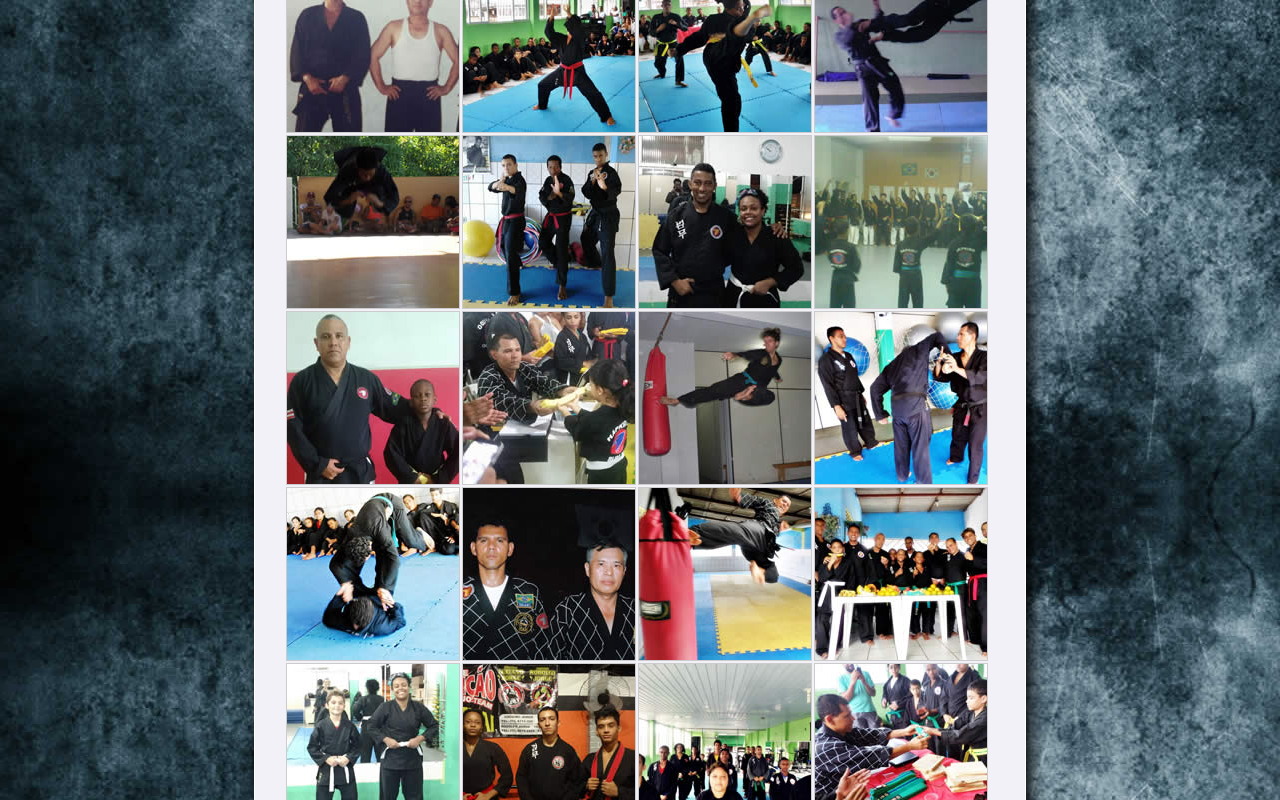
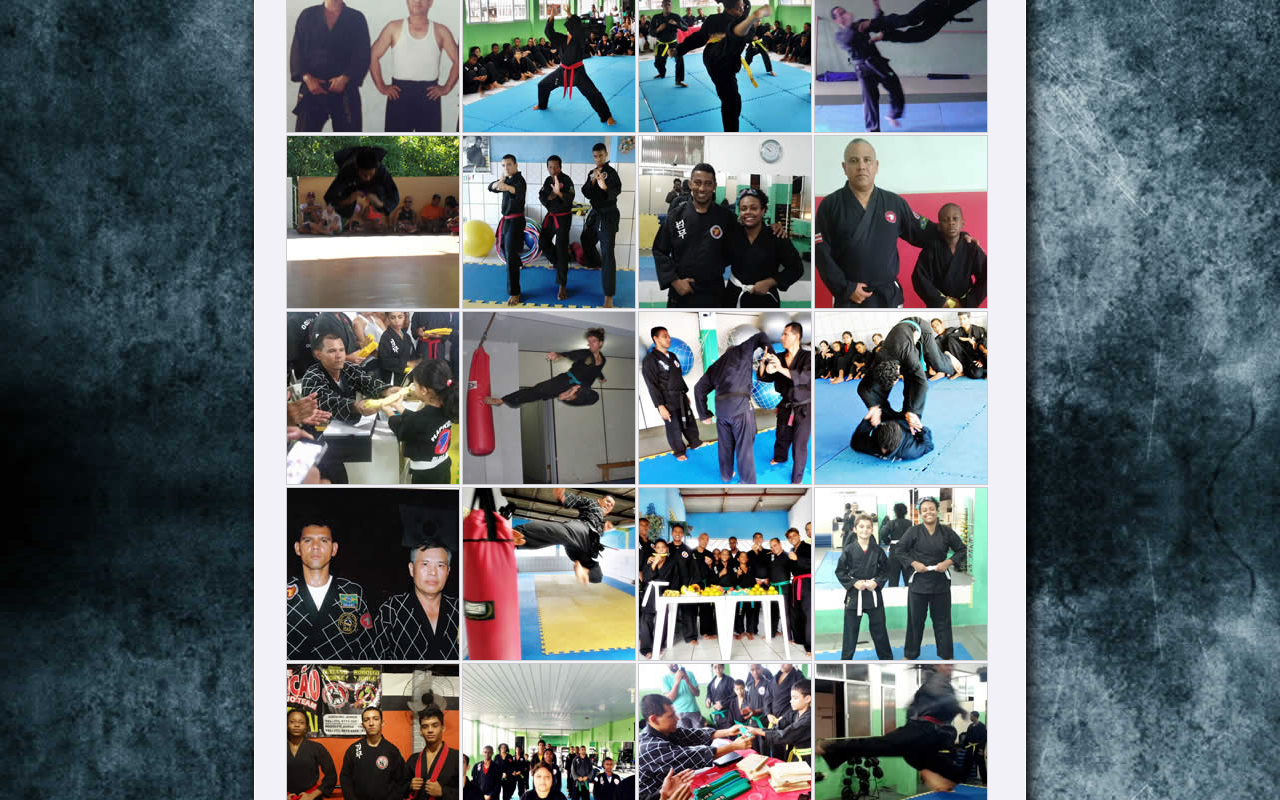
Before and after one commit to danielfb88/hapkidobahia, a plain HTML site: page fotos.html in a window 1280 px wide. Shown: the part 1240-2040 px from the top of the page. Drawn offline with Linux system fonts and the light colour scheme.

Commit message:
removendo fotos de augusto e regis

```diff
--- a/fotos.html
+++ b/fotos.html
@@ -100,7 +100,6 @@
 
                 <a href="resource/picture/original/31.jpg" data-lightbox="galeria"><img src="resource/picture/tumbnails/31.jpg" class="tumbnails"></a>
                 <a href="resource/picture/original/32.jpg" data-lightbox="galeria"><img src="resource/picture/tumbnails/32.jpg" class="tumbnails"></a>
-                <a href="resource/picture/original/33.jpg" data-lightbox="galeria"><img src="resource/picture/tumbnails/33.jpg" class="tumbnails"></a>
                 <a href="resource/picture/original/34.jpg" data-lightbox="galeria"><img src="resource/picture/tumbnails/34.jpg" class="tumbnails"></a>
                 <a href="resource/picture/original/35.jpg" data-lightbox="galeria"><img src="resource/picture/tumbnails/35.jpg" class="tumbnails"></a>
                 <a href="resource/picture/original/36.jpg" data-lightbox="galeria"><img src="resource/picture/tumbnails/36.jpg" class="tumbnails"></a>
```
